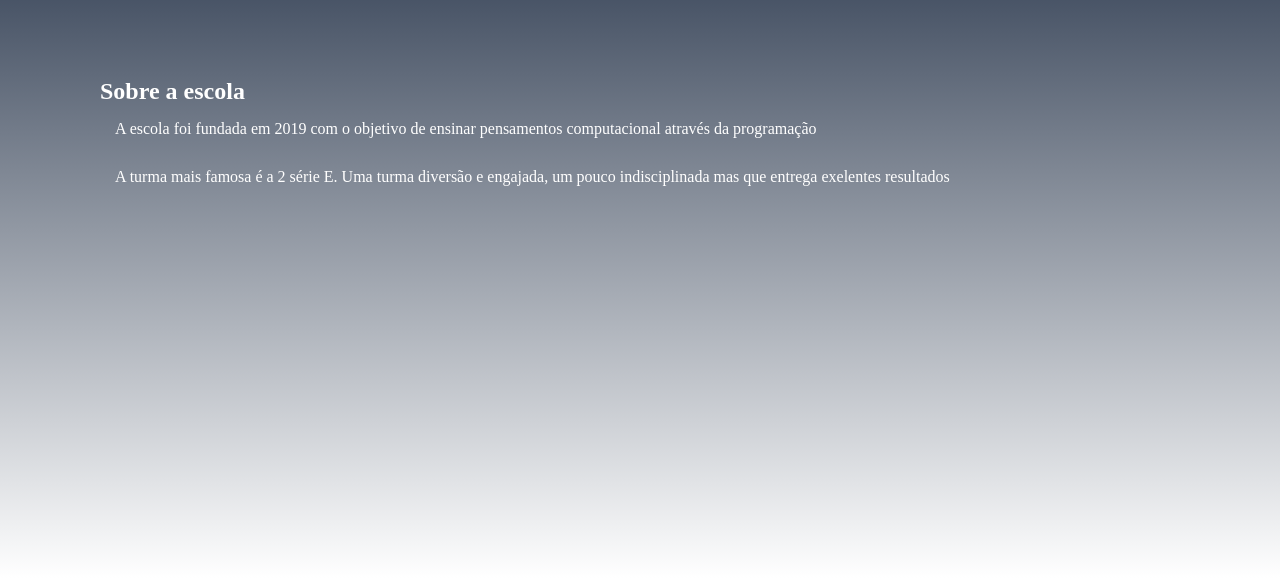
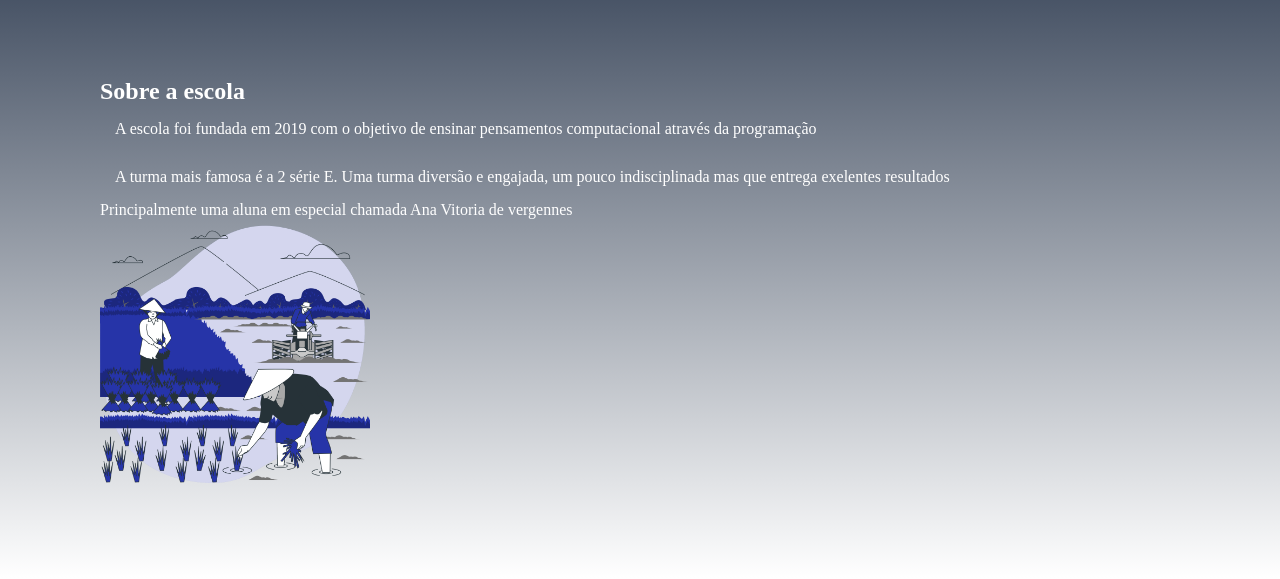
Before and after one commit to anaalindoca/analindocaV2EJBS, a plain HTML site: page index2.html in a window 1280 px wide. Shown: the part 185-764 px from the top of the page. Drawn offline with Linux system fonts and the light colour scheme.

Commit message:
Add files via upload

```diff
--- a/index2.html
+++ b/index2.html
@@ -24,8 +24,12 @@
     A escola foi fundada em 2019 com o objetivo de ensinar pensamentos computacional através da programação</p>
 <p class="segundo-paragrafo">
     A turma mais famosa é a 2 série E. Uma turma diversão e engajada, um pouco indisciplinada mas que entrega exelentes resultados</p>
-
+<p class="terceiro-paragrafo">
+     Principalmente uma aluna em especial chamada Ana Vitoria de vergennes</p>
+</div>
+<div class="imagem">
+    <img src="rice field-bro.png" alt="" class="foto-estudante">
+</div>
    </section>
 </body>
-
 </html>
--- a/style2.css
+++ b/style2.css
@@ -27,3 +27,6 @@ padding: 0;
 .segundo-paragrafo{
     padding: 15px;
 }
+.foto-estudante{
+    width: 25%;
+}
```
Also changed, not shown: rice field-bro.png (added).
